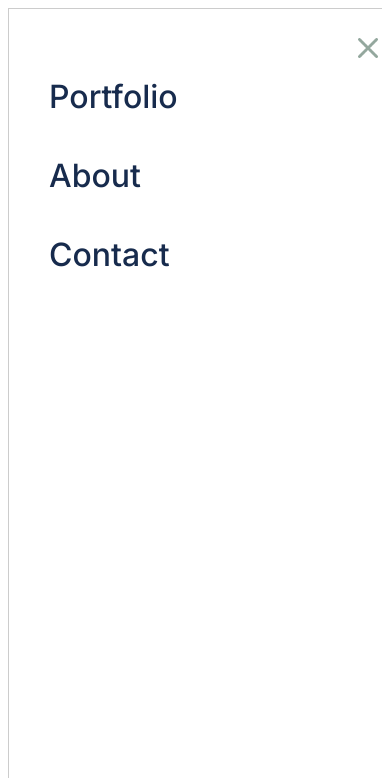
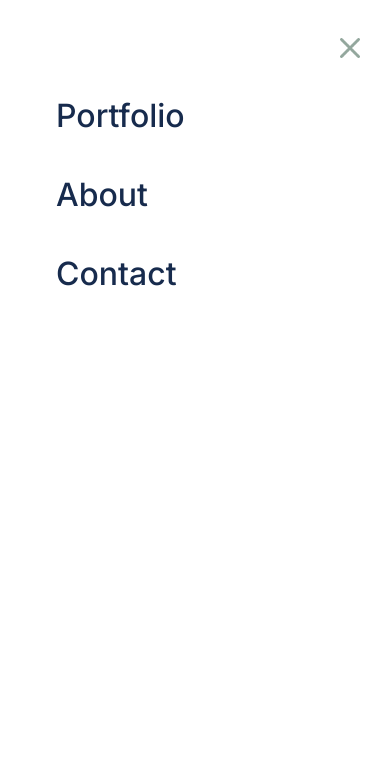
Before and after one commit to paulinagonzalezc/portfolio, a plain HTML site: page index.html in a window 390 px wide. Both pictures are taken after a click on the picture 353 px from the left and 37 px from the top of the page. Shown: the top 778 px of the page. Drawn offline with Linux system fonts and the light colour scheme.

Commit message:
Fix some menu styling

```diff
--- a/styles.css
+++ b/styles.css
@@ -56,14 +56,17 @@ nav.menu-btn {
 nav {
   display: none;
   position: fixed;
-  z-index: 999;
-  width: 100vh;
+  width: 100%;
   height: 100vh;
+  left: 0;
+  top: 0;
   background: #fff;
+  padding: 1em;
 }
 
 .primary-nav {
   list-style: none;
+  margin-top: 5em;
 }
 
 .primary-nav a {
@@ -84,9 +87,8 @@ nav {
   height: 20px;
   width: 20px;
   cursor: pointer;
-  position: relative;
-  left: 335px;
-  top: 15px;
+  float: right;
+  margin: 0.5em 2em 0.5em 0.5em;
   padding: 14px;
 }
 
```
